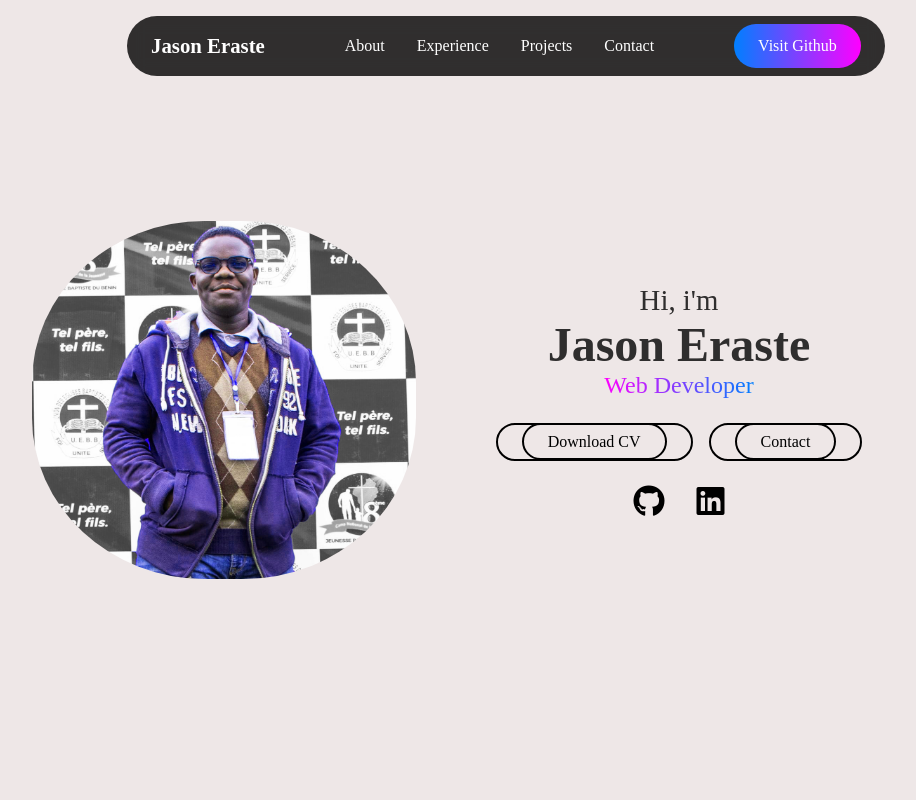
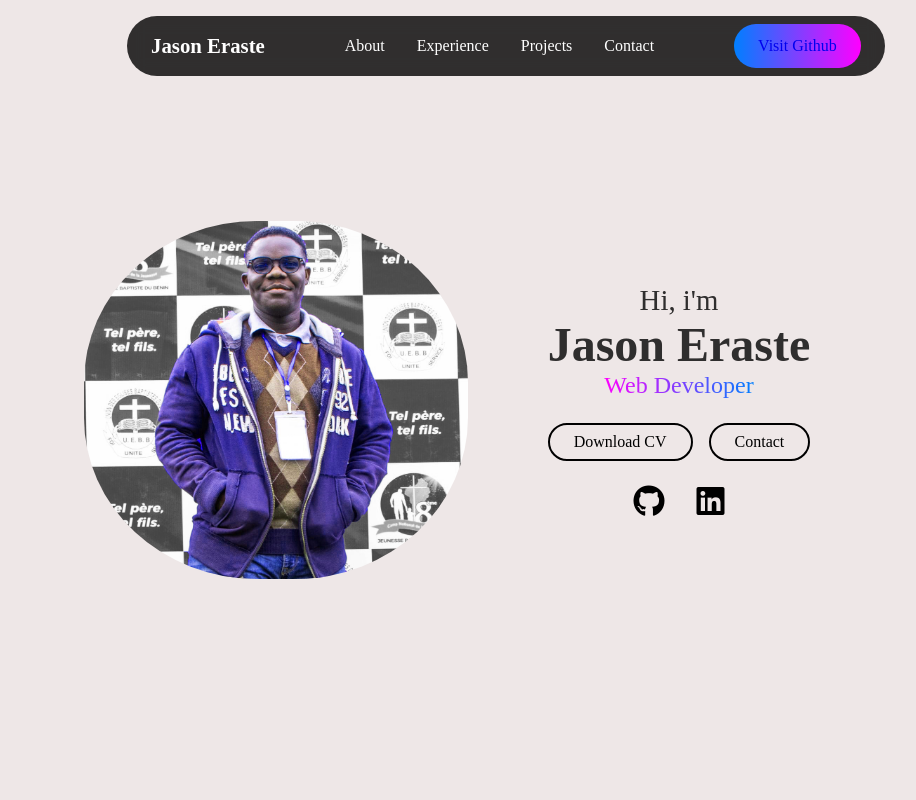
Before and after one commit to Jeraste2k1/myportfolio, a plain HTML site: page index.html in a window 1280 px wide. Shown: the top 800 px of the page, without its empty margins (193-1109 px from the left). Drawn offline with Linux system fonts and the light colour scheme.

Commit message:
index&css update

```diff
--- a/assets/style.css
+++ b/assets/style.css
@@ -70,17 +70,14 @@ li a:hover::before
   border:none;
   font-weight: 500;
   font-size: 1rem;
-  color:white;
+  color:black;
   cursor: pointer;
   text-wrap: nowrap;
   transition:0.3 ease-in-out;
   background: linear-gradient(to right,rgb(0,127,255),rgb(255,0,255));
 }
 
-.visit-btn:hover{
 
-  background: linear-gradient(to right,rgb(255,0,255),rgb(0,127,255));
-}
 #menu-icon{
   font-size: 2rem;
   display: none;
@@ -299,13 +296,13 @@ section
   border-radius: 1rem;
 }
 
-.project-card:hover .btn
+.project-card:hover a
 {
   border: 2px solid white;
   color:white;
 }
 
-.project-card:hover .btn:hover
+.project-card:hover a:hover
 {
   border:2px solid white;
   background-color: white;
--- a/index.html
+++ b/index.html
@@ -27,7 +27,7 @@
       </li>
     </ul>
     <i class="fa-solid fa-bars" id="menu-icon"></i>
-    <button class="visit-btn">Visit Github</button>
+    <button class="visit-btn"><a href="https://github.com/Jeraste2k1">Visit Github</a></button>
   </header>
 
  <section id="about" class="about">
@@ -43,15 +43,12 @@
       </div>
 
       <div class="btn-group">
-        <div class="btn">
           <a href="assets/LE CV  DE JASON .pdf" download="LE CV DE JASON.pdf" target="_blank">
           Download CV
-      </a></div>
-        <div class="btn">
+      </a>
           <a href="https://wa.me/22959257219?text=Bonjour%20je%20viens%20de%20votre%20portfolio" target="_blank" class="">
           Contact
       </a>
-        </div>
       </div>
 
        <div class="socials">
```
